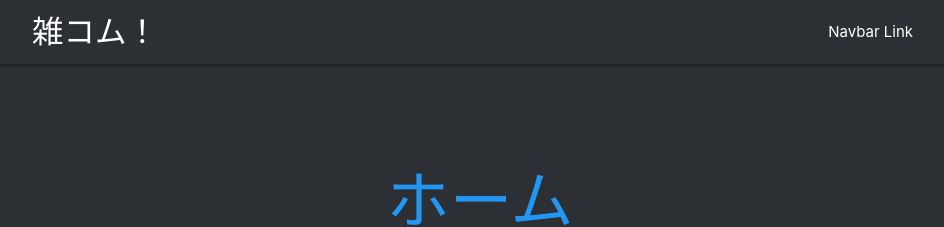
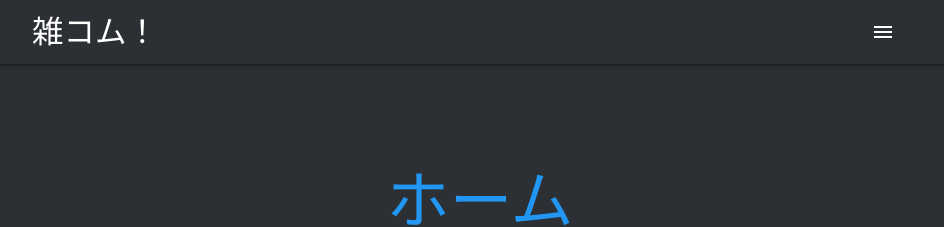
Before and after one commit to zatsukomu/zatsukomu-website-v1, a Jekyll site: the page built from docs/pages/index.html, in a window 1280 px wide. Shown: the top 227 px of the page, without its empty margins (160-1104 px from the left). Built offline with Jekyll 4.4.1, drawn with Linux system fonts in a browser that asks for light colours; nearby versions of some CDN libraries; emoji names are drawn with the system emoji font.

Commit message:
Update nav.html

```diff
--- a/docs/_includes/nav.html
+++ b/docs/_includes/nav.html
@@ -1,7 +1,7 @@
   <nav class="discord dark" role="navigation">
     <div class="nav-wrapper container"><a id="logo-container" href="#" class="brand-logo">雑コム！</a>
       <ul class="right hide-on-med-and-down">
-        <li><a href="#">Navbar Link</a></li>
+        <li><a href="#" data-target="nav-mobile" class="sidenav-trigger" style="display: block;"><i class="material-icons">menu</i></a></li>
       </ul>
 
       <ul id="nav-mobile" class="sidenav discord dark">
```
